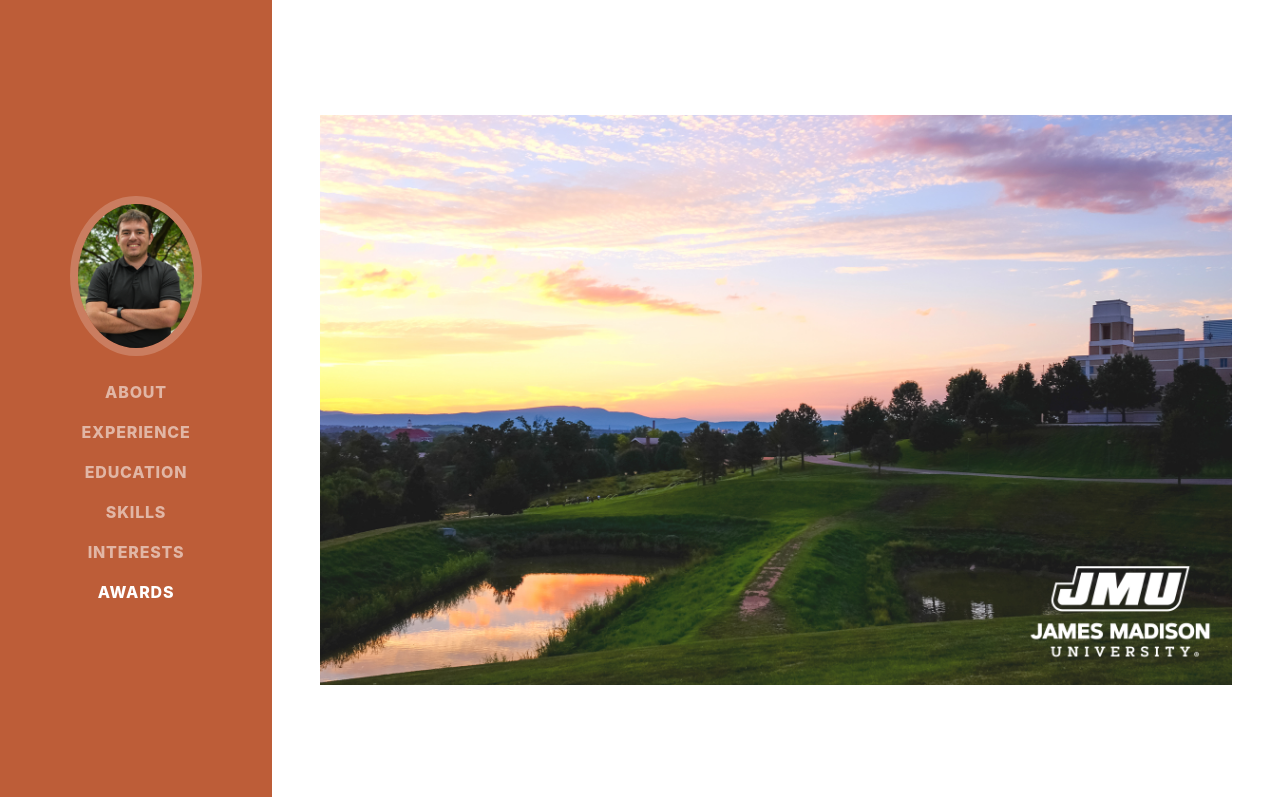
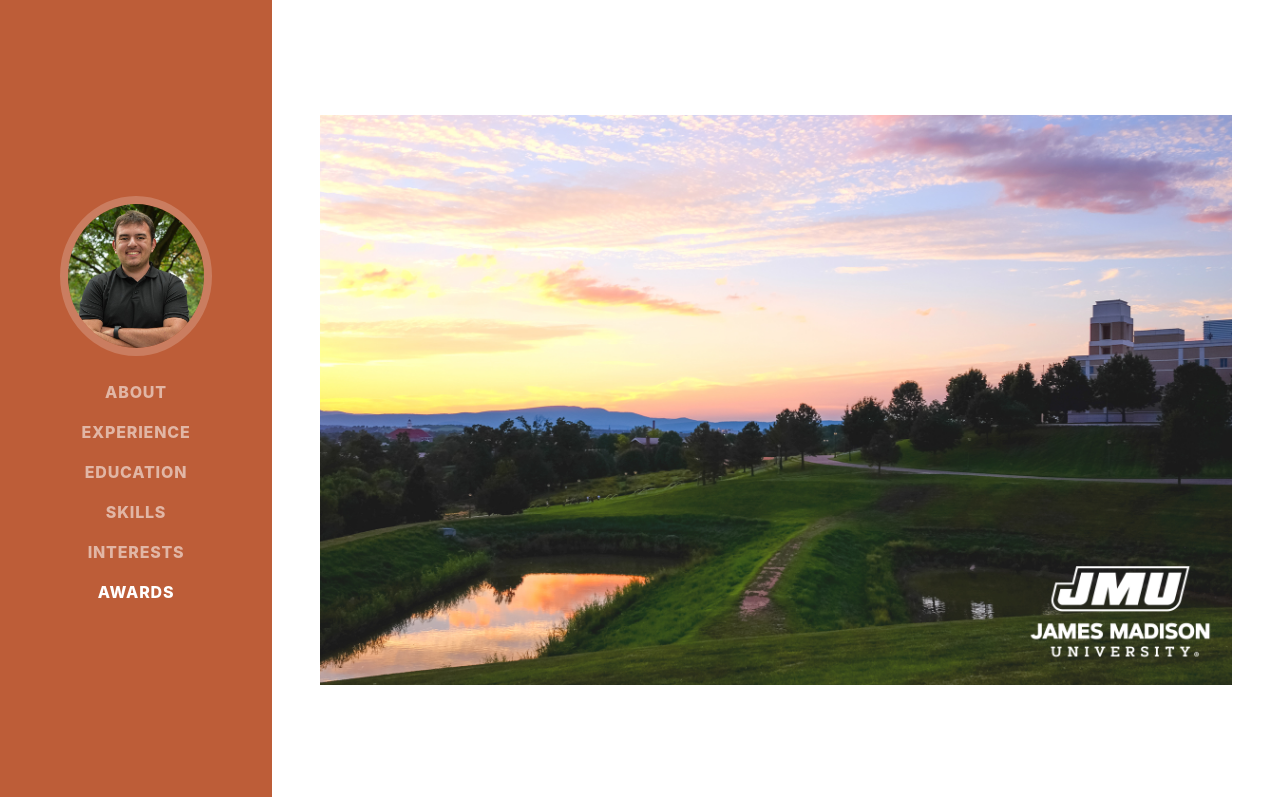
Before and after one commit to WalkerHTodd/WalkerHTodd.github.io, a plain HTML site: page index.html in a window 1280 px wide. Shown: the top 797 px of the page. Drawn offline with nearby package versions, Linux system fonts and the light colour scheme; a web font is replaced by a local one.

Commit message:
Different picture

```diff
--- a/index.html
+++ b/index.html
@@ -21,7 +21,7 @@
             <a class="navbar-brand js-scroll-trigger" href="#page-top">
                 <span class="d-block d-lg-none">Walker Todd</span>
                 <span class="d-none d-lg-block">
-                    <img class="img-fluid img-profile rounded-circle mx-auto mb-2" src="assets/img/walker_profile.jpg" alt="..." />
+                    <img class="img-fluid img-profile rounded-circle mx-auto mb-2" src="assets/img/file.jpg" alt="..." />
                 </span>
             </a>
             <button class="navbar-toggler" type="button" data-bs-toggle="collapse" data-bs-target="#navbarResponsive" aria-controls="navbarResponsive" aria-expanded="false" aria-label="Toggle navigation"><span class="navbar-toggler-icon"></span></button>
```
Also changed, not shown: assets/img/file.jpg (added).
